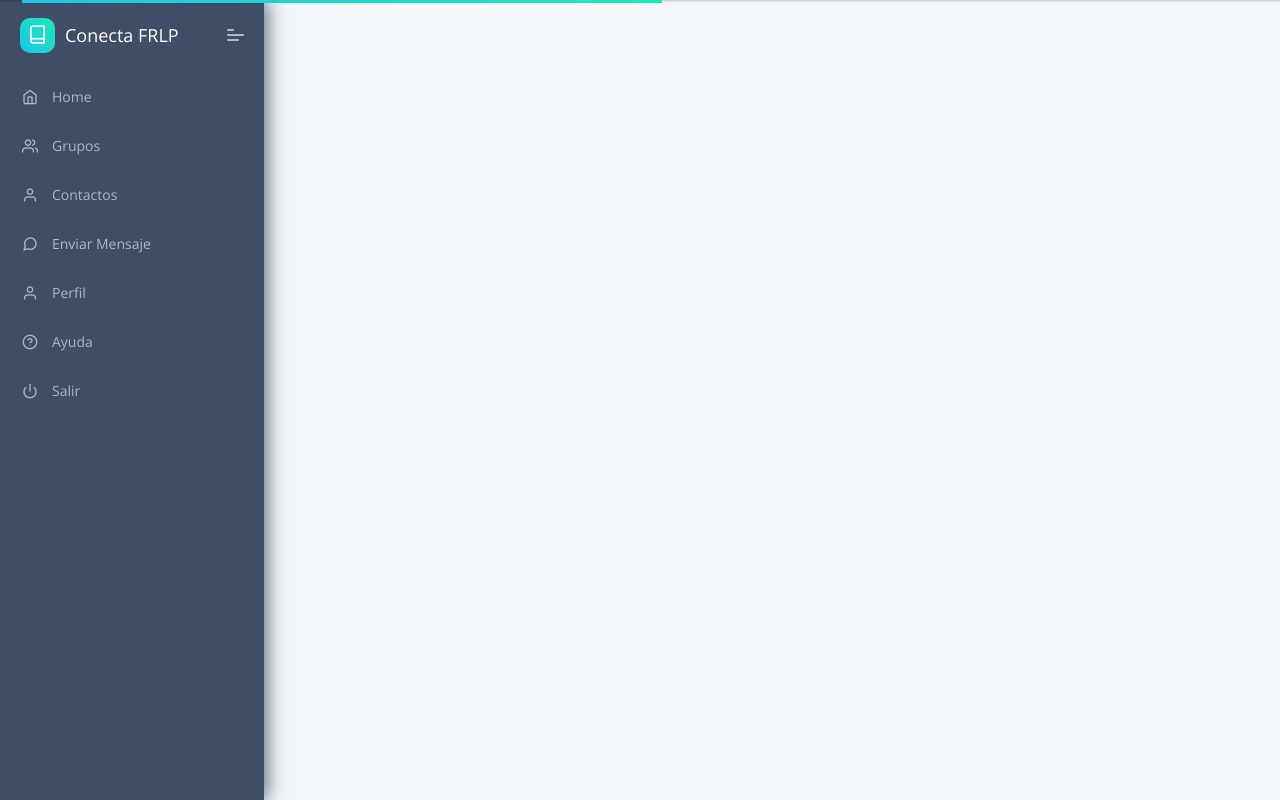
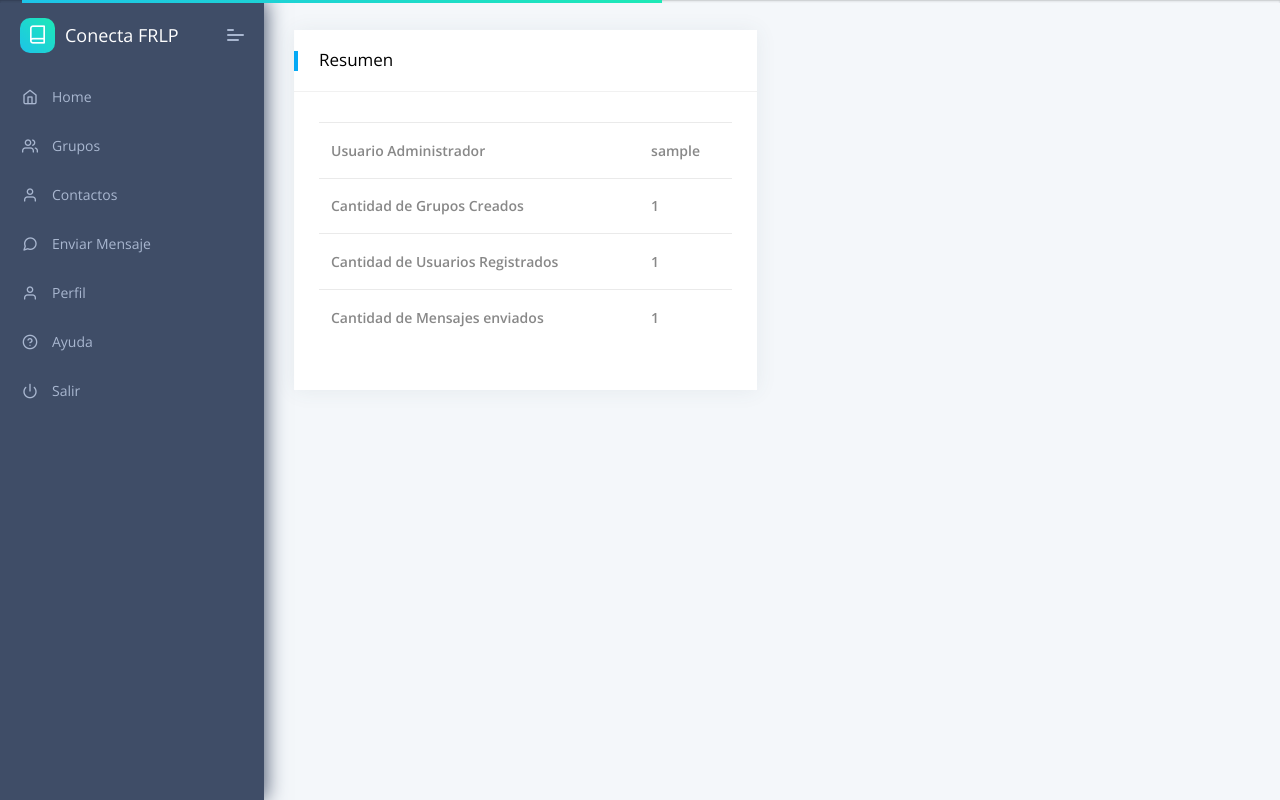
Before and after one commit to diegomeretta/conectafrlp, a Django app: page / in a window 1280 px wide. Run offline with Django 3.2, Linux system fonts and the light colour scheme; a user stored in the database is signed in; tables that the repository leaves empty hold one stand-in row (values such as "Sample post"); lists and menus that the app fills with data are empty; some libraries are stand-ins or nearby versions.

Commit message:
* Added resume to home

```diff
--- a/app/views.py
+++ b/app/views.py
@@ -12,7 +12,7 @@ from django.template import loader
 from django.http import HttpResponse
 from django import template
 from .forms import AltaUsuarioForm, AltaGrupoForm, CreateContactForm, SendMessageForm, EditContactForm
-from .models import Group, Usuario, Contact, Rol
+from .models import Group, Usuario, Contact, Rol, Message
 from os import system
 import os
 
@@ -21,7 +21,12 @@ def index(request):
     usuarios = Usuario.objects.filter(username=request.user.username)
     usuario = usuarios.first()
     if usuario:
-        return render(request, "index.html")
+        return render(request, "index.html",{
+            'username': usuario.username,
+            'groups': Group.objects.all().count(),
+            'users': Contact.objects.all().count(),
+            'messages': Message.objects.all().count()
+            })
     else:
         form = AltaUsuarioForm(request.POST or None)
         return render(request, "solicitar_keys.html", { 'form' : form})
--- a/core/templates/index.html
+++ b/core/templates/index.html
@@ -7,7 +7,52 @@
 
 {% block content %}
 
+<div class="pcoded-content">
+    <div class="pcoded-inner-content">
+        <!-- [ breadcrumb ] start -->
 
+        <!-- [ breadcrumb ] end -->
+        <div class="main-body">
+            <div class="page-wrapper">
+                <!-- [ Main Content ] start -->
+                <div class="row">
+                    <div class="col-md-12 col-xl-6">
+                        <div class="card">
+                            <div class="card-header">
+                                <h5>Resumen</h5>
+                            </div>
+
+                            <div class="card-body">
+
+                                <table class="table table-hover">
+                                    <tbody>
+                                        <tr>
+                                            <th>Usuario Administrador</th>
+                                            <th>{{username}}</th>
+                                        </tr>
+                                        <tr>
+                                            <th>Cantidad de Grupos Creados</th>
+                                            <th>{{groups}}</th>
+                                        </tr>
+                                        <tr>
+                                            <th>Cantidad de Usuarios Registrados</th>
+                                            <th>{{users}}</th>
+                                        </tr>
+                                        <tr>
+                                            <th>Cantidad de Mensajes enviados</th>
+                                            <th>{{messages}}</th>
+                                        </tr>
+                                    </tbody>
+                                </table>
+                            </div>
+                        </div>
+                    </div>
+                </div>
+                <!-- [ Main Content ] end -->
+            </div>
+        </div>
+    </div>
+</div>
 
 {% endblock content %}
 
```
